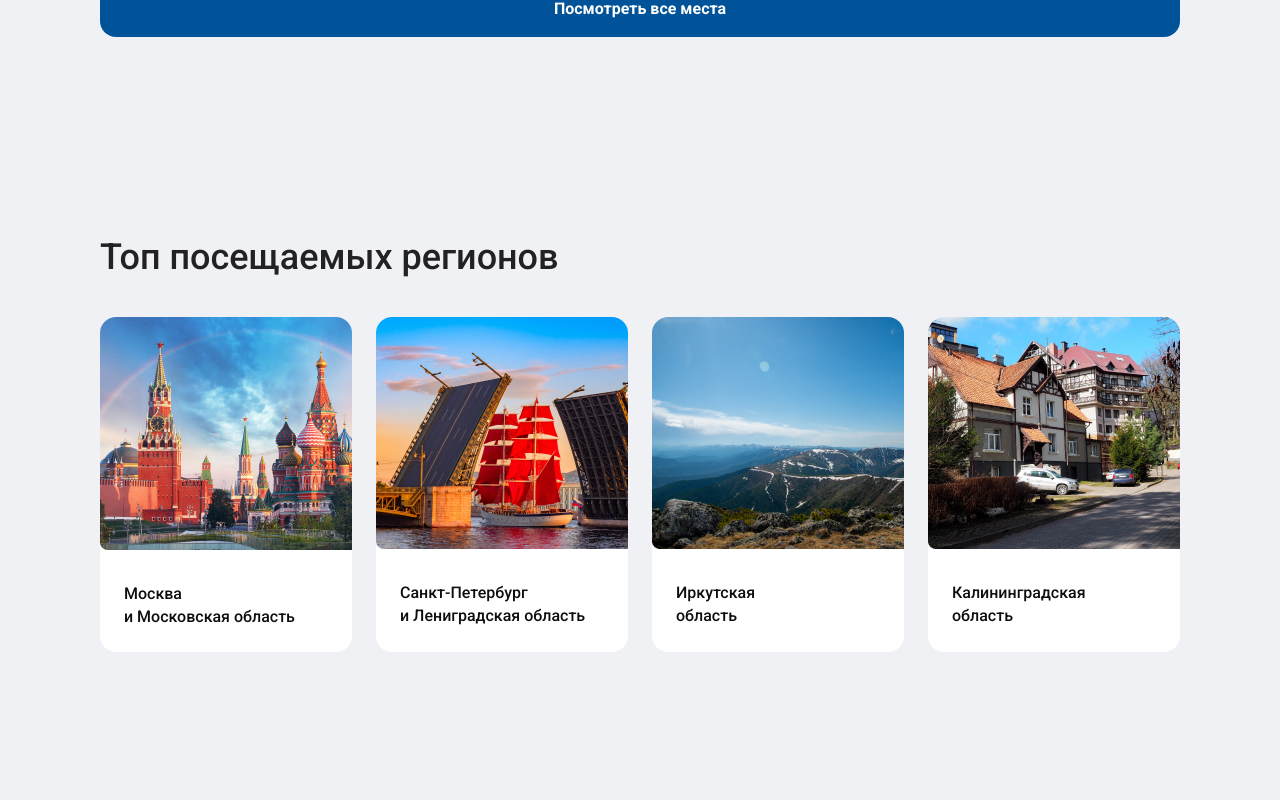
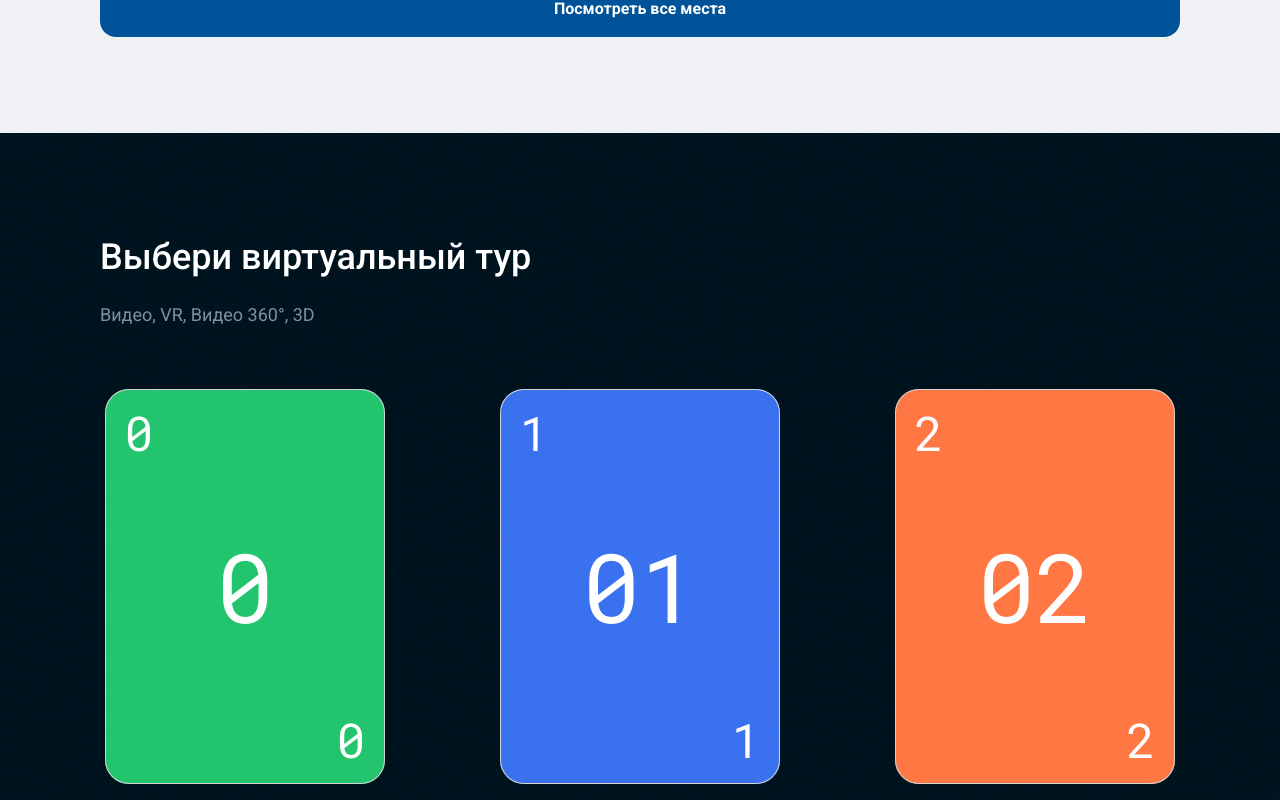
Before and after one commit to jeezou/tours-portal, a Vue app: page / in a window 1280 px wide. Shown: the part 2060-2860 px from the top of the page. Built offline with nearby package versions, Linux system fonts and the light colour scheme.

Commit message:
feat: add flip cards section

```diff
--- a/src/App.vue
+++ b/src/App.vue
@@ -4,7 +4,7 @@
 
 <style lang="scss">
 @import url("static/reset.css");
-@import url("https://fonts.googleapis.com/css2?family=Inter&family=Roboto:wght@400;500;700;900&display=swap");
+@import url("https://fonts.googleapis.com/css2?family=Roboto+Mono&family=Roboto:wght@400;500;700;900&display=swap");
 
 html {
   scroll-behavior: smooth;
--- /dev/null
+++ b/src/components/FlipCard.vue
@@ -0,0 +1,192 @@
+<template>
+  <div class="flip-card" @click="handleClick">
+    <div
+      class="flip-card__inner"
+      :class="{ 'flip-card__inner--active': active }"
+      :style="{ background: color }"
+    >
+      <div class="flip-card__front">
+        <div class="flip-card__main-index">
+          {{ index !== 0 ? `0${index}` : "0" }}
+        </div>
+        <div class="flip-card__top-index">
+          {{ index }}
+        </div>
+        <div class="flip-card__bottom-index">
+          {{ index }}
+        </div>
+      </div>
+      <div class="flip-card__back">
+        <img :src="img" alt="name" class="flip-card__img" />
+        <div class="flip-card__content">
+          <div class="flip-card__name">{{ name }}</div>
+          <div class="flip-card__location">
+            {{ location }}
+            <span>
+              <img
+                src="../assets/icons/map-pin-gray.svg"
+                alt="location ico"
+                class="card__location-icon"
+              />
+            </span>
+          </div>
+          <button class="flip-card__btn">Подробнее</button>
+        </div>
+      </div>
+    </div>
+  </div>
+</template>
+
+<script>
+export default {
+  name: "FlipCard",
+  data() {
+    return {
+      active: false,
+    };
+  },
+  props: {
+    img: String,
+    name: String,
+    location: String,
+    color: String,
+    index: Number,
+  },
+  methods: {
+    handleClick() {
+      this.active = !this.active;
+    },
+  },
+};
+</script>
+
+<style lang="scss" scoped>
+.flip-card {
+  cursor: pointer;
+  border-radius: 16px;
+  overflow: hidden;
+  position: relative;
+  box-sizing: content-box;
+
+  user-select: none;
+  perspective: 1000px;
+
+  &__inner {
+    margin: 60px 5px;
+    position: relative;
+    width: 100%;
+    text-align: center;
+    transition: transform 0.6s;
+    transform-style: preserve-3d;
+    width: 280px;
+    height: 395px;
+
+    border-radius: 24px;
+
+    &--active {
+      transform: rotateY(180deg);
+    }
+  }
+
+  &__front,
+  &__back {
+    position: absolute;
+    width: 100%;
+    height: 100%;
+    -webkit-backface-visibility: hidden;
+    backface-visibility: hidden;
+
+    border-radius: 24px;
+    box-shadow: inset 0 0 0 1px $card-border;
+    overflow: hidden;
+  }
+
+  &__main-index,
+  &__top-index,
+  &__bottom-index {
+    position: absolute;
+    font-family: "Roboto Mono", sans-serif;
+    font-weight: 400;
+    font-size: 48px;
+    color: $white;
+  }
+
+  &__main-index {
+    top: 50%;
+    left: 50%;
+    transform: translate(-50%, -50%);
+    font-size: 96px;
+  }
+
+  &__top-index {
+    top: 5%;
+    left: 7%;
+  }
+
+  &__bottom-index {
+    bottom: 5%;
+    right: 7%;
+  }
+
+  &__back {
+    width: 100%;
+    color: $black;
+    transform: rotateY(180deg);
+
+    background: $white;
+  }
+
+  &__img {
+    width: 100%;
+  }
+
+  &__content {
+    display: flex;
+    flex-direction: column;
+    padding: 32px 24px 10px 24px;
+
+    row-gap: 10px;
+
+    color: $black;
+  }
+
+  &__name {
+    font-weight: 500;
+    font-size: 20px;
+    align-self: flex-start;
+  }
+
+  &__location {
+    display: flex;
+    grid-area: location;
+    display: flex;
+    column-gap: 8px;
+    align-items: flex-end;
+    color: $form-gray-3;
+    line-height: 21px;
+  }
+
+  &__location-icon {
+    width: 24px;
+  }
+
+  &__btn {
+    margin-top: 15px;
+    padding: 12px 0;
+    border-radius: 12px;
+    flex-grow: 1;
+
+    background: $form-gray-5;
+    color: $primary;
+
+    font-weight: 700;
+
+    transition: all 0.2s ease-in-out;
+
+    &:hover {
+      color: $white;
+      background: $primary-light;
+    }
+  }
+}
+</style>
--- /dev/null
+++ b/src/components/FlipGame.vue
@@ -0,0 +1,96 @@
+<template>
+  <section class="flip-game">
+    <div class="container">
+      <h2 class="heading">Выбери виртуальный тур</h2>
+      <p class="desc">Видео, VR, Видео 360°, 3D</p>
+      <div class="flip-cards">
+        <template v-for="(card, index) in $options.cards" :key="index">
+          <FlipCard
+            :img="require(`@/assets/images/places/${card.img}`)"
+            :name="card.name"
+            :location="card.location"
+            :color="card.color"
+            :index="index"
+          />
+        </template>
+      </div>
+    </div>
+  </section>
+</template>
+
+<script>
+import FlipCard from "@/components/FlipCard.vue";
+
+export default {
+  name: "FlipGame",
+  components: { FlipCard },
+  cards: [
+    {
+      img: "kremlin.jpg",
+      color: "#22C56D",
+      name: "Кремль",
+      location: "Москва",
+    },
+    {
+      img: "peterhof.jpg",
+      color: "#3971EE",
+      name: "Петергоф",
+      location: "Санкт-Петербург",
+    },
+    {
+      img: "baikal.jpg",
+      color: "#FF7844",
+      name: "Озеро Байкал",
+      location: "Иркутск",
+    },
+    {
+      img: "erarta.jpg",
+      color: "#7B61FF",
+      name: "Музей Эрарта",
+      location: "Санкт-Петербург",
+    },
+  ],
+};
+</script>
+
+<style lang="scss">
+.flip-game {
+  padding: 96px 100px 30px;
+
+  display: flex;
+  justify-content: center;
+
+  background: $cards;
+  background-image: url("../assets/images/pattern.png"),
+    linear-gradient(144deg, $cards 72%, $primary 100%);
+  background-size: repeat;
+
+  .container {
+    width: 100%;
+    max-width: 1320px;
+
+    .heading {
+      font-size: 36px;
+      font-weight: 500;
+      line-height: 56px;
+      margin-bottom: 16px;
+
+      color: $white;
+    }
+
+    .desc {
+      font-size: 18px;
+      color: $form-gray-1;
+      line-height: 28px;
+      font-weight: 400;
+    }
+
+    .flip-cards {
+      display: flex;
+      justify-content: space-between;
+      align-items: center;
+      flex-wrap: wrap;
+    }
+  }
+}
+</style>
--- a/src/components/TopRegions.vue
+++ b/src/components/TopRegions.vue
@@ -1,5 +1,5 @@
 <template>
-  <section class="places">
+  <section class="regions">
     <div class="container">
       <h2 class="heading">Топ посещаемых регионов</h2>
       <div class="cards">
@@ -42,7 +42,7 @@ export default {
 </script>
 
 <style lang="scss">
-.places {
+.regions {
   padding: 96px 100px;
 
   background: $form-gray-2;
@@ -66,8 +66,6 @@ export default {
       grid-template-columns: repeat(4, 1fr);
 
       column-gap: 24px;
-
-      margin-bottom: 72px;
     }
   }
 }
--- a/src/static/colors.scss
+++ b/src/static/colors.scss
@@ -2,8 +2,10 @@ $form-gray-1: #818da4;
 $form-gray-2: #eff1f4;
 $form-gray-3: #9ea6b6;
 $form-gray-4: #efefef;
+$form-gray-5: #ececec;
 
 $border: #1e283312;
+$card-border: #d2d2d2;
 $black: #0f0e0e;
 $cards: #001420;
 
@@ -15,3 +17,4 @@ $skin: #d1ac75;
 $orange: #ff7844;
 $gray: #eff1f4;
 $primary: #005399;
+$primary-light: #0169bf;
--- a/src/views/Main.vue
+++ b/src/views/Main.vue
@@ -3,6 +3,7 @@
     <Header />
     <div class="container">
       <Places />
+      <FlipGame />
       <TopRegions />
       <Tours />
       <Invitation />
@@ -18,10 +19,19 @@ import Places from "@/components/Places.vue";
 import TopRegions from "@/components/TopRegions.vue";
 import Invitation from "@/components/Invitation.vue";
 import Tours from "@/components/Tours.vue";
+import FlipGame from "@/components/FlipGame.vue";
 
 export default {
   name: "Error",
-  components: { Footer, Header, Places, TopRegions, Invitation, Tours },
+  components: {
+    Footer,
+    Header,
+    Places,
+    TopRegions,
+    Invitation,
+    Tours,
+    FlipGame,
+  },
 };
 </script>
 
```
Also changed, not shown: src/assets/images/pattern.png (added).
